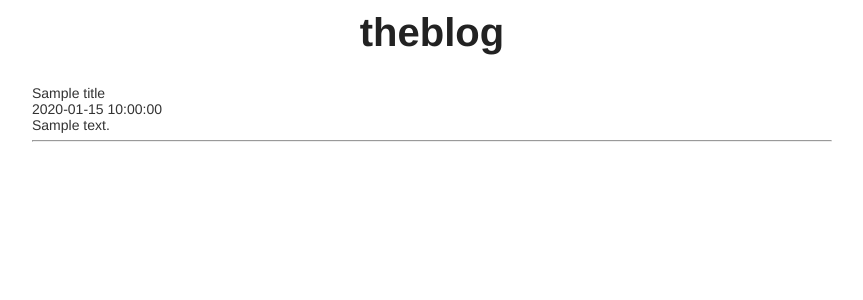
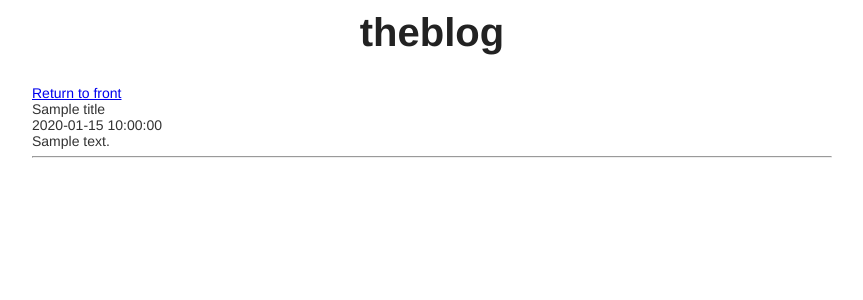
Before and after one commit to twprobasco/theblog, a Python web app: template templates/permalink.html in a window 1280 px wide. Shown: the top 300 px of the page, without its empty margins (208-1071 px from the left). Run offline with Jinja, Linux system fonts and the light colour scheme; the template is opened without the code that fills it: most values are stand-ins (such as "Sample title", 1, 10 or a date in 2020).

Commit message:
added a link to front

```diff
--- a/templates/permalink.html
+++ b/templates/permalink.html
@@ -1,6 +1,9 @@
 {% extends "base.html" %}
 
 {% block content %}
+
+<a href="front">Return to front</a>
+
 <div class="blogpost">
 	<div class="blogpost-heading">
 		<div class="blogpost-title">{{title}}</div>
```
